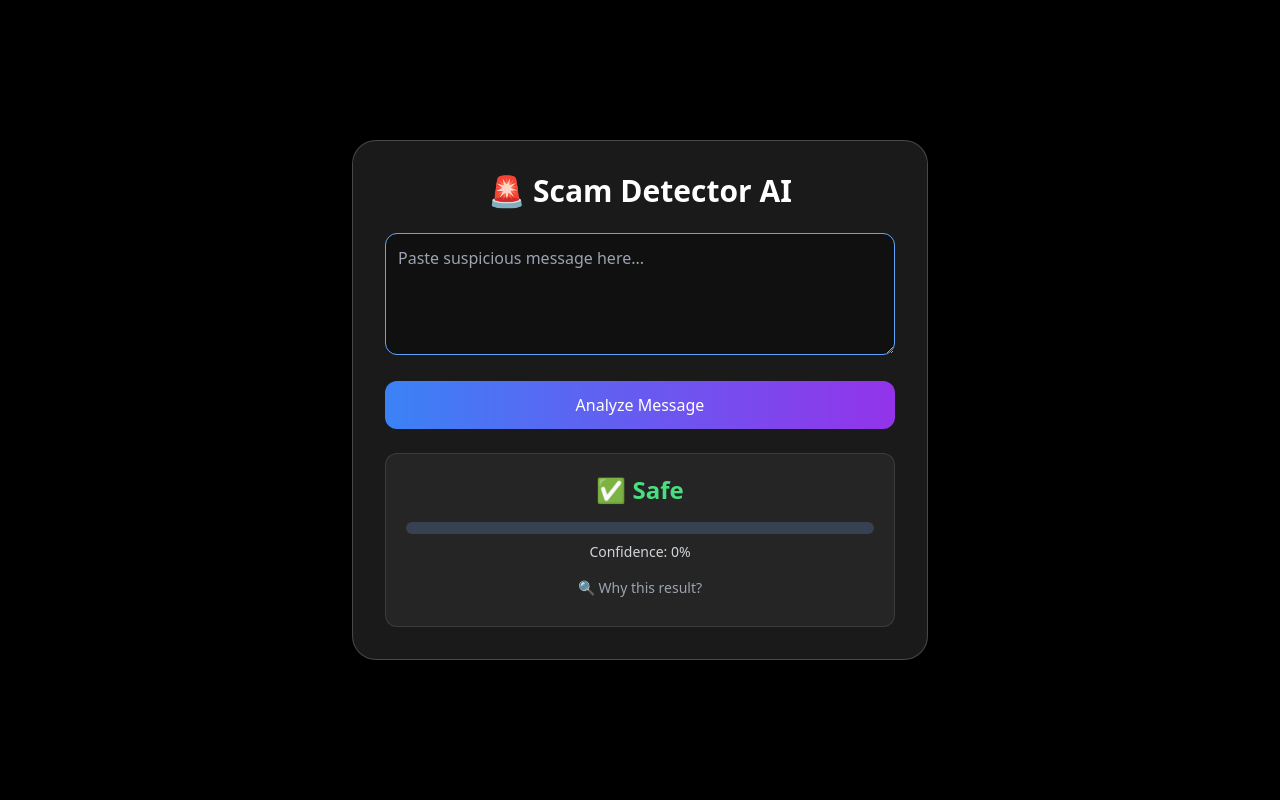
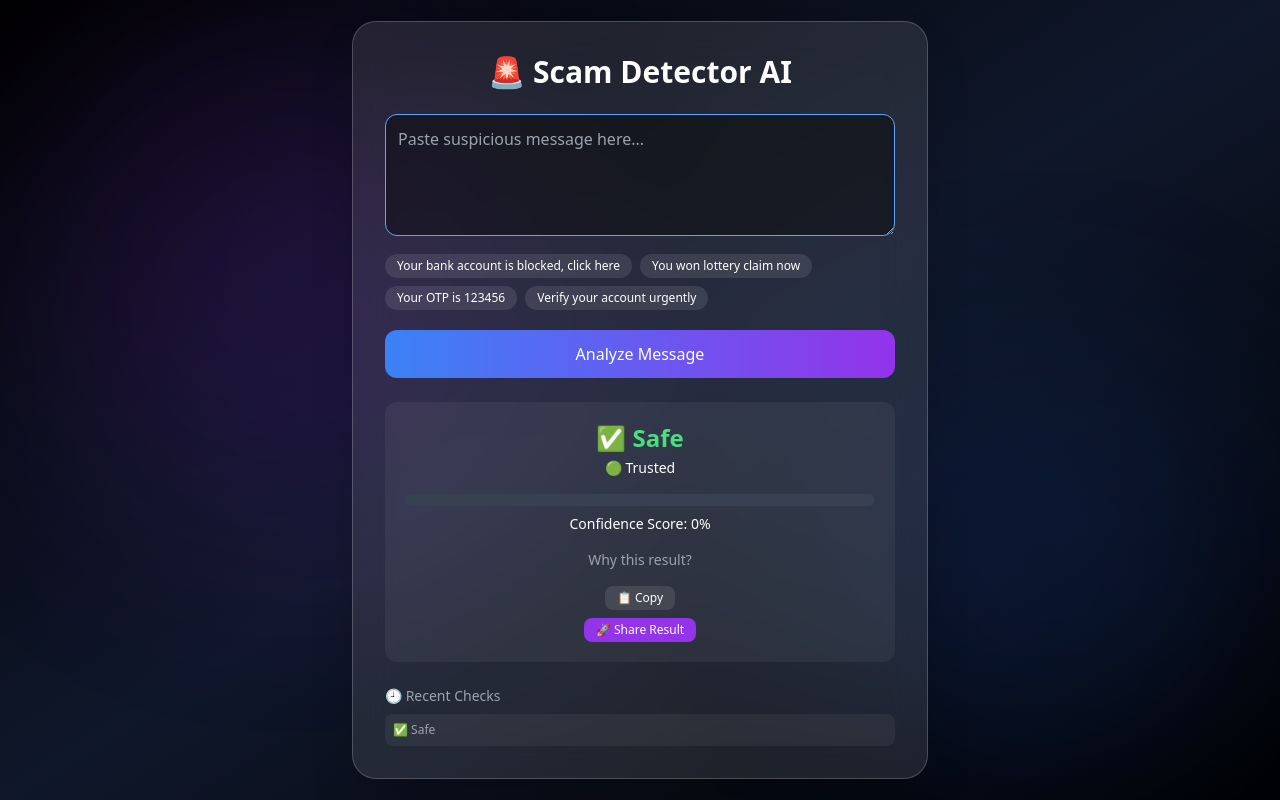
Before and after one commit to kuldeepgupta81/scam-shield-ai, a Next.js app: page / in a window 1280 px wide. Both pictures are taken after a click on the button "Analyze Message". Built offline with nearby package versions, Linux system fonts and the light colour scheme.

Commit message:
final pro version 🚀

```diff
--- a/app/page.tsx
+++ b/app/page.tsx
@@ -2,7 +2,7 @@
 import { useState, useEffect } from "react";
 import { motion } from "framer-motion";
 
-// 🔥 PRO DETECTION WITH REASONS
+// 🔥 ADVANCED DETECTION FUNCTION + REASONS
 function analyzeThreat(message: string) {
   const text = message.toLowerCase();
 
@@ -14,58 +14,46 @@ function analyzeThreat(message: string) {
 
   if (hasLink) {
     score += 40;
-    reasons.push("🔗 Contains suspicious link");
+    reasons.push("Contains suspicious link");
   }
 
   if (text.includes("bank")) {
     score += 25;
-    reasons.push("🏦 Mentions bank (financial risk)");
+    reasons.push("Mentions bank");
   }
 
   if (text.includes("click here")) {
     score += 25;
-    reasons.push("👉 Uses 'click here' (phishing tactic)");
+    reasons.push("Urgent call-to-action (click here)");
   }
 
   if (text.includes("urgent")) {
     score += 20;
-    reasons.push("⚡ Creates urgency");
+    reasons.push("Creates urgency");
   }
 
   if (text.includes("blocked")) {
     score += 20;
-    reasons.push("🚫 Threat language (account blocked)");
+    reasons.push("Threat language (account blocked)");
   }
 
   if (text.includes("lottery") || text.includes("won")) {
     score += 30;
-    reasons.push("🎁 Fake reward / lottery");
-  }
-
-  if (text.includes("claim")) {
-    score += 20;
-    reasons.push("📢 Asks to claim reward");
+    reasons.push("Lottery / reward scam pattern");
   }
 
   if (text.includes("upi") || text.includes("send money")) {
     score += 30;
-    reasons.push("💰 Payment request detected");
+    reasons.push("Money request detected");
   }
 
   if (hasOTP) {
     if (hasLink) {
       score += 40;
-      reasons.push("🔐 OTP + link combo (very dangerous)");
-    } else if (
-      text.includes("share") ||
-      text.includes("verify") ||
-      text.includes("confirm")
-    ) {
-      score += 25;
-      reasons.push("🔐 OTP misuse attempt");
+      reasons.push("OTP + link combo (very dangerous)");
     } else {
       score += 10;
-      reasons.push("🔢 OTP detected");
+      reasons.push("Contains OTP");
     }
   }
 
@@ -89,6 +77,8 @@ export default function Home() {
   const [message, setMessage] = useState("");
   const [result, setResult] = useState<any>(null);
   const [loading, setLoading] = useState(false);
+  const [copied, setCopied] = useState(false);
+  const [history, setHistory] = useState<any[]>([]);
 
   useEffect(() => {
     if (message.length > 5) {
@@ -101,11 +91,19 @@ export default function Home() {
 
   const handleCheck = () => {
     setLoading(true);
+
     setTimeout(() => {
       const res = analyzeThreat(message);
       setResult(res);
+
+      // 🔥 HISTORY SAVE
+      setHistory((prev) => [
+        { message, result: res },
+        ...prev.slice(0, 4),
+      ]);
+
       setLoading(false);
-    }, 500);
+    }, 600);
   };
 
   const getBarColor = (score: number) => {
@@ -114,13 +112,23 @@ export default function Home() {
     return "from-green-400 to-green-600";
   };
 
+  const getBadge = (score: number) => {
+    if (score >= 70) return "🔴 Dangerous";
+    if (score >= 40) return "🟡 Risky";
+    return "🟢 Trusted";
+  };
+
   return (
-    <main className="flex items-center justify-center min-h-screen bg-black text-white px-4">
+    <main className="relative flex items-center justify-center min-h-screen px-4 bg-gradient-to-br from-black via-slate-900 to-black text-white overflow-hidden">
+
+      {/* 🔥 BACKGROUND */}
+      <div className="absolute w-[500px] h-[500px] bg-purple-600/20 blur-[120px] rounded-full top-10 left-10 animate-pulse" />
+      <div className="absolute w-[400px] h-[400px] bg-blue-600/20 blur-[120px] rounded-full bottom-10 right-10 animate-pulse" />
 
       <motion.div
         initial={{ opacity: 0, y: 40 }}
         animate={{ opacity: 1, y: 0 }}
-        className="bg-white/10 backdrop-blur-xl border border-white/20 p-8 rounded-3xl shadow-2xl w-full max-w-xl"
+        className="relative bg-white/10 backdrop-blur-xl border border-white/20 p-8 rounded-3xl shadow-2xl w-full max-w-xl"
       >
         <h1 className="text-3xl font-bold text-center mb-6">
           🚨 Scam Detector AI
@@ -132,56 +140,114 @@ export default function Home() {
           value={message}
           onChange={(e) => setMessage(e.target.value)}
           placeholder="Paste suspicious message here..."
-          className="w-full p-3 rounded-xl bg-black/40 border border-blue-400 outline-none"
+          className="w-full p-3 rounded-xl bg-black/40 border border-blue-400 focus:ring-2 focus:ring-blue-500 outline-none"
         />
 
+        {/* SUGGESTIONS */}
+        <div className="flex gap-2 mt-3 flex-wrap">
+          {[
+            "Your bank account is blocked, click here",
+            "You won lottery claim now",
+            "Your OTP is 123456",
+            "Verify your account urgently",
+          ].map((msg, i) => (
+            <button
+              key={i}
+              onClick={() => setMessage(msg)}
+              className="text-xs px-3 py-1 bg-white/10 rounded-full"
+            >
+              {msg}
+            </button>
+          ))}
+        </div>
+
         {/* BUTTON */}
-        <motion.button
-          whileTap={{ scale: 0.95 }}
+        <button
           onClick={handleCheck}
           className="mt-5 w-full py-3 rounded-xl bg-gradient-to-r from-blue-500 to-purple-600"
         >
           {loading ? "Analyzing..." : "Analyze Message"}
-        </motion.button>
+        </button>
 
         {/* RESULT */}
         {result && (
-          <motion.div
-            initial={{ scale: 0.9, opacity: 0 }}
-            animate={{ scale: 1, opacity: 1 }}
-            className="mt-6 p-5 rounded-xl bg-white/5 border border-white/10"
-          >
+          <div className="mt-6 p-5 rounded-xl bg-white/5">
             <p className={`text-2xl font-bold text-center ${result.color}`}>
               {result.label}
             </p>
 
-            {/* SCORE BAR */}
+            {/* BADGE */}
+            <p className="text-center text-sm mt-1">
+              {getBadge(result.score)}
+            </p>
+
+            {/* BAR */}
             <div className="w-full bg-gray-700 h-3 rounded-full mt-4 overflow-hidden">
-              <motion.div
-                initial={{ width: 0 }}
-                animate={{ width: `${result.score}%` }}
-                className={`h-3 bg-gradient-to-r ${getBarColor(result.score)}`}
+              <div
+                className={`h-3 bg-gradient-to-r ${getBarColor(
+                  result.score
+                )}`}
+                style={{ width: `${result.score}%` }}
               />
             </div>
 
-            <p className="text-sm mt-2 text-center text-gray-300">
-              Confidence: {result.score}%
+            <p className="text-sm mt-2 text-center">
+              Confidence Score: {result.score}%
             </p>
 
-            {/* 🔥 REASONS SECTION */}
+            {/* REASONS */}
             <div className="mt-4">
-              <p className="text-sm text-gray-400 mb-2 text-center">
-                🔍 Why this result?
+              <p className="text-sm text-gray-400 mb-1 text-center">
+                Why this result?
               </p>
-
-              <ul className="text-xs space-y-1 text-gray-300">
+              <ul className="text-xs text-gray-300 space-y-1 text-center">
                 {result.reasons.map((r: string, i: number) => (
                   <li key={i}>• {r}</li>
                 ))}
               </ul>
             </div>
 
-          </motion.div>
+            {/* COPY */}
+            <button
+              onClick={() => {
+                navigator.clipboard.writeText(message);
+                setCopied(true);
+                setTimeout(() => setCopied(false), 1500);
+              }}
+              className="mt-4 text-xs px-3 py-1 bg-white/10 rounded-lg block mx-auto"
+            >
+              {copied ? "✅ Copied!" : "📋 Copy"}
+            </button>
+
+            {/* SHARE */}
+            <button
+              onClick={() => {
+                navigator.clipboard.writeText(
+                  `Result: ${result.label} (${result.score}%)\nMessage: ${message}`
+                );
+                alert("Copied for sharing!");
+              }}
+              className="mt-2 text-xs px-3 py-1 bg-purple-600 rounded-lg block mx-auto"
+            >
+              🚀 Share Result
+            </button>
+          </div>
+        )}
+
+        {/* HISTORY */}
+        {history.length > 0 && (
+          <div className="mt-6">
+            <p className="text-sm text-gray-400 mb-2">🕘 Recent Checks</p>
+
+            <div className="space-y-2 text-xs">
+              {history.map((item, i) => (
+                <div key={i} className="bg-white/5 p-2 rounded-lg">
+                  <p className="truncate">{item.message}</p>
+                  <p className="text-gray-400">{item.result.label}</p>
+                </div>
+              ))}
+            </div>
+          </div>
         )}
       </motion.div>
     </main>
```
